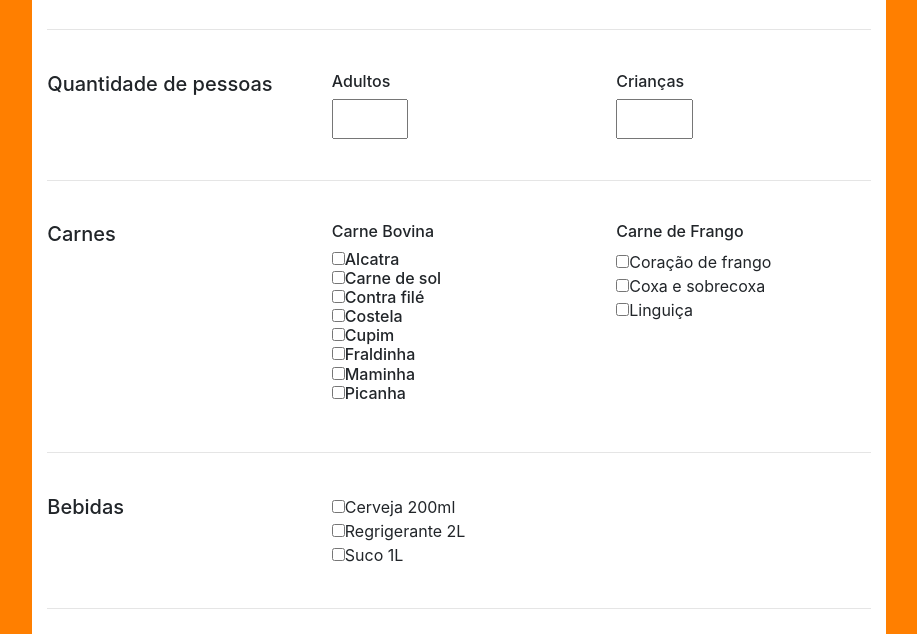
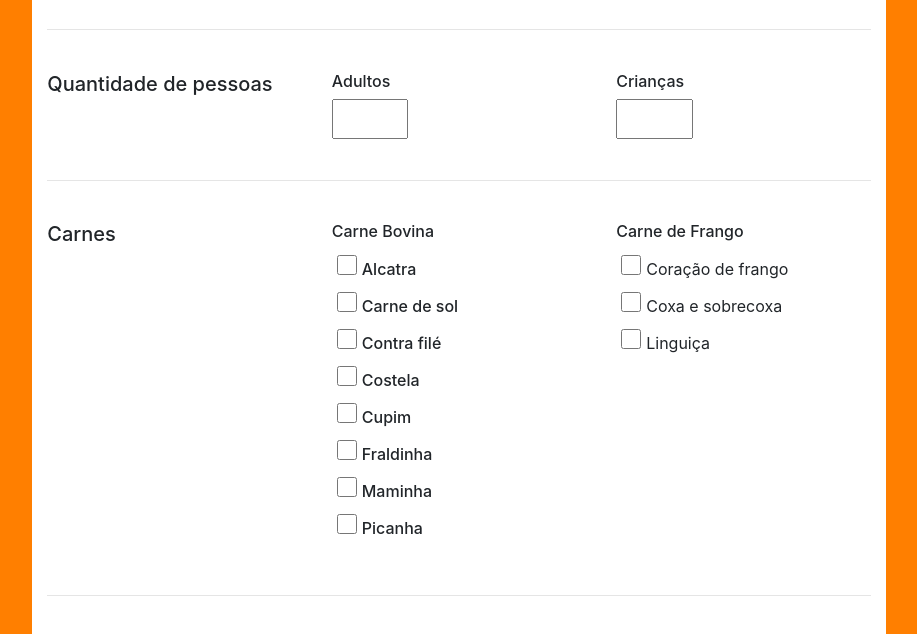
Before and after one commit to joaopedroav/DSW20191-CalculadoraChurrasco, a plain HTML site: page index.html in a window 1280 px wide. Shown: the part 146-780 px from the top of the page, without its empty margins (181-1098 px from the left). Drawn offline with Linux system fonts and the light colour scheme.

Commit message:
Atualização de estilo

```diff
--- a/css/style.css
+++ b/css/style.css
@@ -1,5 +1,5 @@
 .container {
-  background-color: #ffffff;
+    background-color: #ffffff;
 }
 
 body {
@@ -26,3 +26,15 @@ input[type=number] {
     padding: 6px;
     box-sizing: border-box;
 }
+
+input[type=checkbox] {
+    width: 10%;
+    padding: 6px;
+    box-sizing: border-box;
+    height: 20px;
+    width: 20px;
+    margin: 5px;
+    padding-left: 35px;
+    margin-bottom: 12px;
+
+}
```
